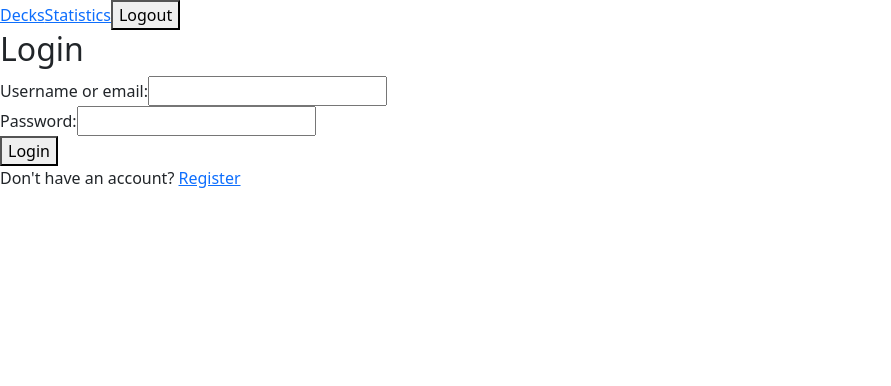
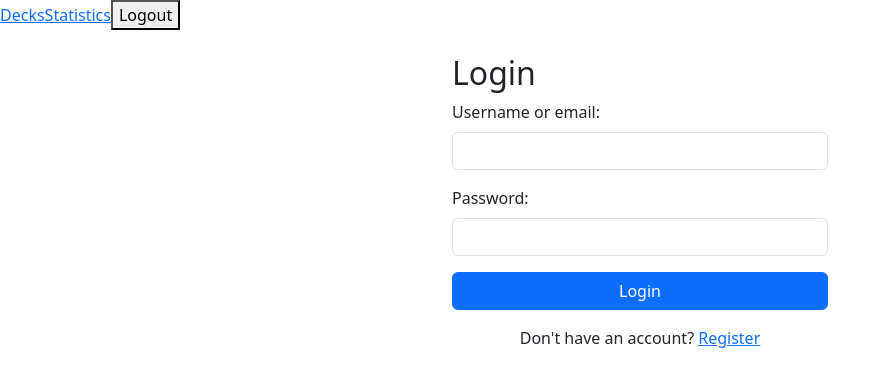
Before and after one commit to Milanrdnvc/kiokuApp, an Angular app in the folder frontend/: page /login in a window 1280 px wide. Shown: the top 386 px of the page, without its empty margins (0-891 px from the left). Built offline with nearby package versions, Linux system fonts and the light colour scheme.

Commit message:
Add styles and validation to login component

```diff
--- a/frontend/src/app/login/login.html
+++ b/frontend/src/app/login/login.html
@@ -1,13 +1,37 @@
-<h2>Login</h2>
-<form (ngSubmit)="login()">
-  <div>
-    <label>Username or email:</label>
-    <input type="text" name="usernameOrEmail" [(ngModel)]="usernameOrEmail" />
-  </div>
-  <div>
-    <label>Password:</label>
-    <input type="password" name="password" [(ngModel)]="password" />
-  </div>
-  <button type="submit">Login</button>
-</form>
-<p>Don't have an account? <a routerLink="/register">Register</a></p>
+<div class="container mt-4" style="max-width: 400px">
+  <h2>Login</h2>
+
+  @if (errMsg) {
+    <div class="alert alert-danger py-2" role="alert">
+      {{ errMsg }}
+    </div>
+  }
+
+  <form (ngSubmit)="login()">
+    <div class="mb-3">
+      <label for="usernameOrEmail" class="form-label">Username or email:</label>
+      <input
+        type="text"
+        id="usernameOrEmail"
+        name="usernameOrEmail"
+        class="form-control"
+        [(ngModel)]="usernameOrEmail"
+      />
+    </div>
+
+    <div class="mb-3">
+      <label for="password" class="form-label">Password:</label>
+      <input
+        type="password"
+        id="password"
+        name="password"
+        class="form-control"
+        [(ngModel)]="password"
+      />
+    </div>
+
+    <button type="submit" class="btn btn-primary w-100">Login</button>
+  </form>
+
+  <p class="mt-3 text-center">Don't have an account? <a routerLink="/register">Register</a></p>
+</div>
--- a/frontend/src/app/login/login.ts
+++ b/frontend/src/app/login/login.ts
@@ -1,6 +1,6 @@
 import { Component, inject } from '@angular/core';
 import { FormsModule } from '@angular/forms';
-import { RouterLink } from '@angular/router';
+import { Router, RouterLink } from '@angular/router';
 import { UserService } from '../services/user.service';
 import { Message } from '../models/Message';
 
@@ -11,18 +11,55 @@ import { Message } from '../models/Message';
   styleUrl: './login.css',
 })
 export class Login {
+  private router = inject(Router);
   private userService = inject(UserService);
 
   usernameOrEmail: string = '';
   password: string = '';
 
+  errMsg: string = '';
+
+  validateInput(): boolean {
+    if (!this.usernameOrEmail || !this.usernameOrEmail.trim()) {
+      this.showError('Error! Please enter username or email.');
+      return false;
+    }
+
+    if (!this.password) {
+      this.showError('Error! Please enter password.');
+      return false;
+    }
+
+    return true;
+  }
+
+  private errorTimeoutId: any = null;
+  private showError(msg: string): void {
+    this.errMsg = msg;
+
+    if (this.errorTimeoutId) {
+      clearTimeout(this.errorTimeoutId);
+    }
+
+    this.errorTimeoutId = setTimeout(() => {
+      this.errMsg = '';
+      this.errorTimeoutId = null;
+    }, 5000);
+  }
+
   login() {
+    if (!this.validateInput()) return;
+
     this.userService.login(this.usernameOrEmail, this.password).subscribe({
       next: (res) => {
-        if (!(res instanceof Message)) this.userService.setToken(res.token);
+        if (!(res instanceof Message)) {
+          this.userService.setToken(res.token);
+          this.router.navigate(['deck-list']);
+        }
       },
       error: (err) => {
         console.log(err);
+        this.showError(err.error.message);
       },
     });
   }
```
